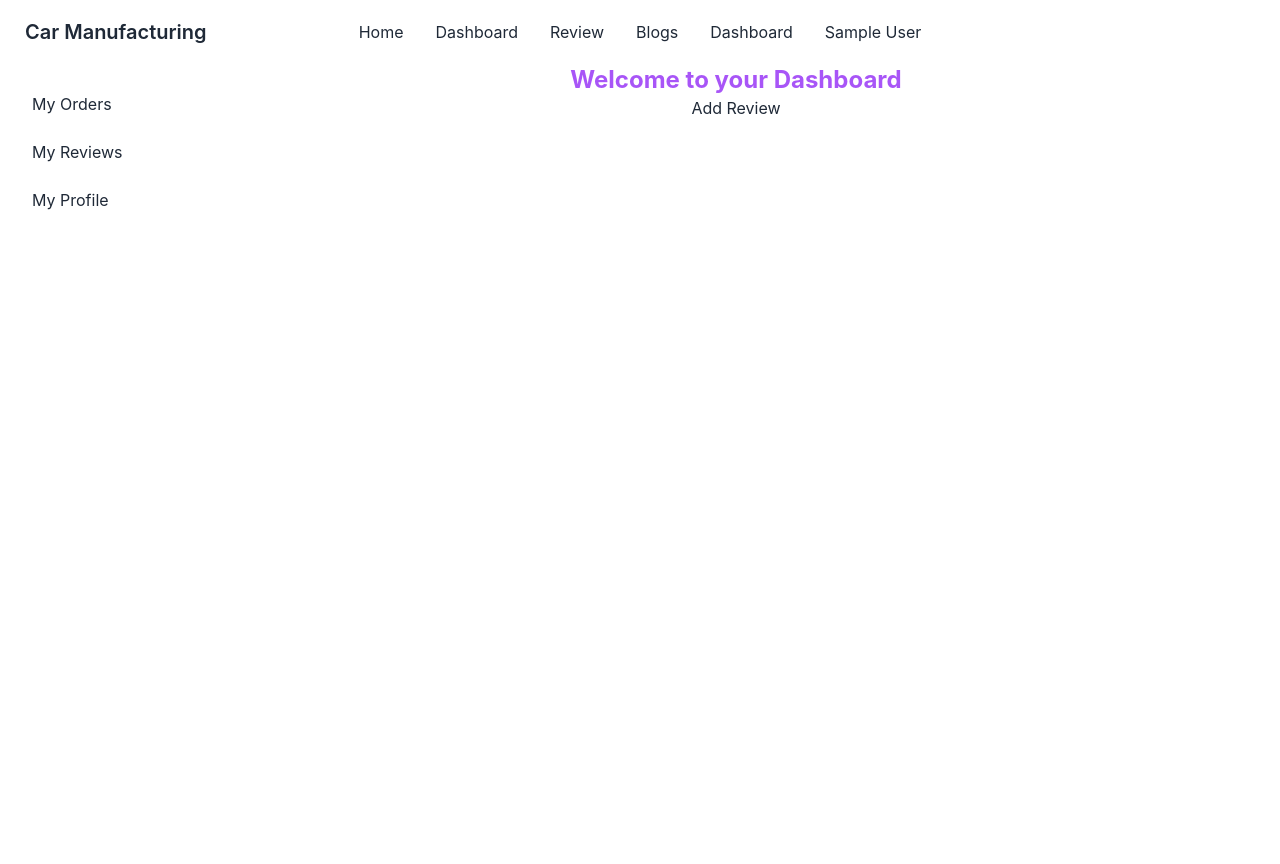
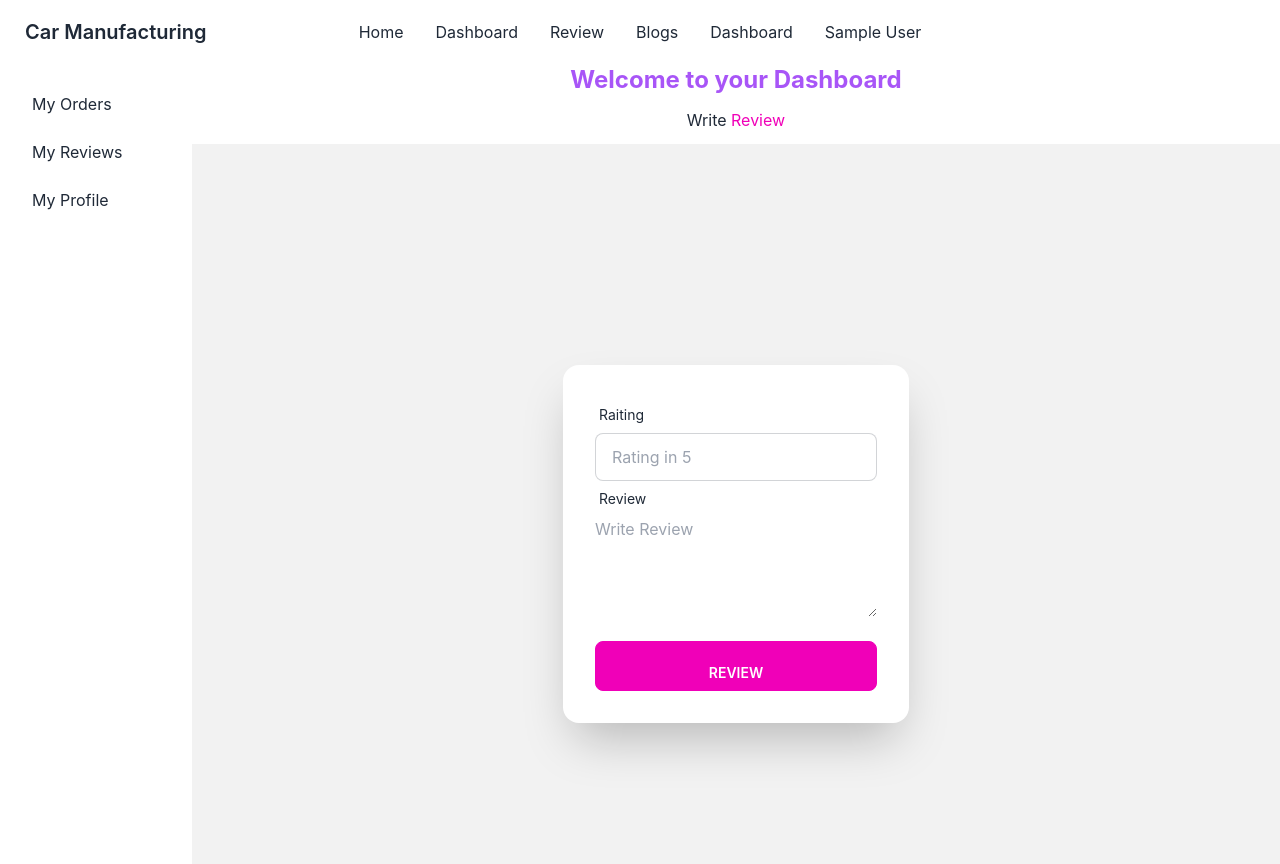
Before and after one commit to NH-Rifat/parts-manufacture-Application-client-side, a React (Create React App) app: page /dashboard/addReview in a window 1280 px wide. Built offline with nearby package versions, Linux system fonts and the light colour scheme; no server answers; sample sign-in values are in the browser's storage.

Commit message:
review add to the database successfully

```diff
--- a/src/pages/Dashboard/AddReview/AddReview.js
+++ b/src/pages/Dashboard/AddReview/AddReview.js
@@ -1,9 +1,85 @@
 import React from 'react';
+import { useAuthState } from 'react-firebase-hooks/auth';
+import { useForm } from 'react-hook-form';
+import auth from '../../../firebase.init';
+import { toast } from 'react-toastify';
 
 const AddReview = () => {
+  const [user] = useAuthState(auth);
+  const { register, handleSubmit, reset } = useForm();
+  const onSubmit = (data) => {
+    const reviewData = {
+      username: user?.displayName,
+      userEmail: user?.email,
+      ...data,
+    };
+    fetch('http://localhost:5000/review', {
+      method: 'POST',
+      headers: {
+        'content-type': 'application/json',
+      },
+      body: JSON.stringify({ reviewData }),
+    })
+      .then((res) => res.json())
+      .then((data) => {
+        // console.log(data);
+        if (data.insertedId) {
+          toast.success('Review Posted Successfully');
+        } else {
+          toast.error('Please try Again');
+        }
+      });
+  };
   return (
     <div>
-      <h1>Add Review</h1>
+      <h1 className='text-center my-3'>
+        Write <span className='text-secondary'>Review</span>
+      </h1>
+      <div className='hero min-h-screen bg-base-200'>
+        <div className='hero-content '>
+          <div className='card flex-shrink-0 w-full max-w-sm shadow-2xl bg-base-100'>
+            <div className='card-body'>
+              <form onSubmit={handleSubmit(onSubmit)}>
+                <div className='form-control'>
+                  <label className='label'>
+                    <span className='label-text'>Raiting</span>
+                  </label>
+                  <input
+                    type='number'
+                    {...register('rating', {
+                      required: true,
+                      max: 5,
+                      min: 0,
+                    })}
+                    step='0.1'
+                    placeholder='Rating in 5'
+                    className='input input-bordered'
+                  />
+                </div>
+
+                <div className='form-control'>
+                  <label className='label'>
+                    <span className='label-text'>Review</span>
+                  </label>
+                  <textarea
+                    type='text'
+                    {...register('review', { required: true })}
+                    placeholder='Write Review'
+                    style={{ height: '100px' }}
+                  />
+                </div>
+                <div className='form-control mt-6'>
+                  <input
+                    className='btn btn-secondary p-6 w-full max-w-xs text-white'
+                    type='submit'
+                    value='Review'
+                  />
+                </div>
+              </form>
+            </div>
+          </div>
+        </div>
+      </div>
     </div>
   );
 };
```
